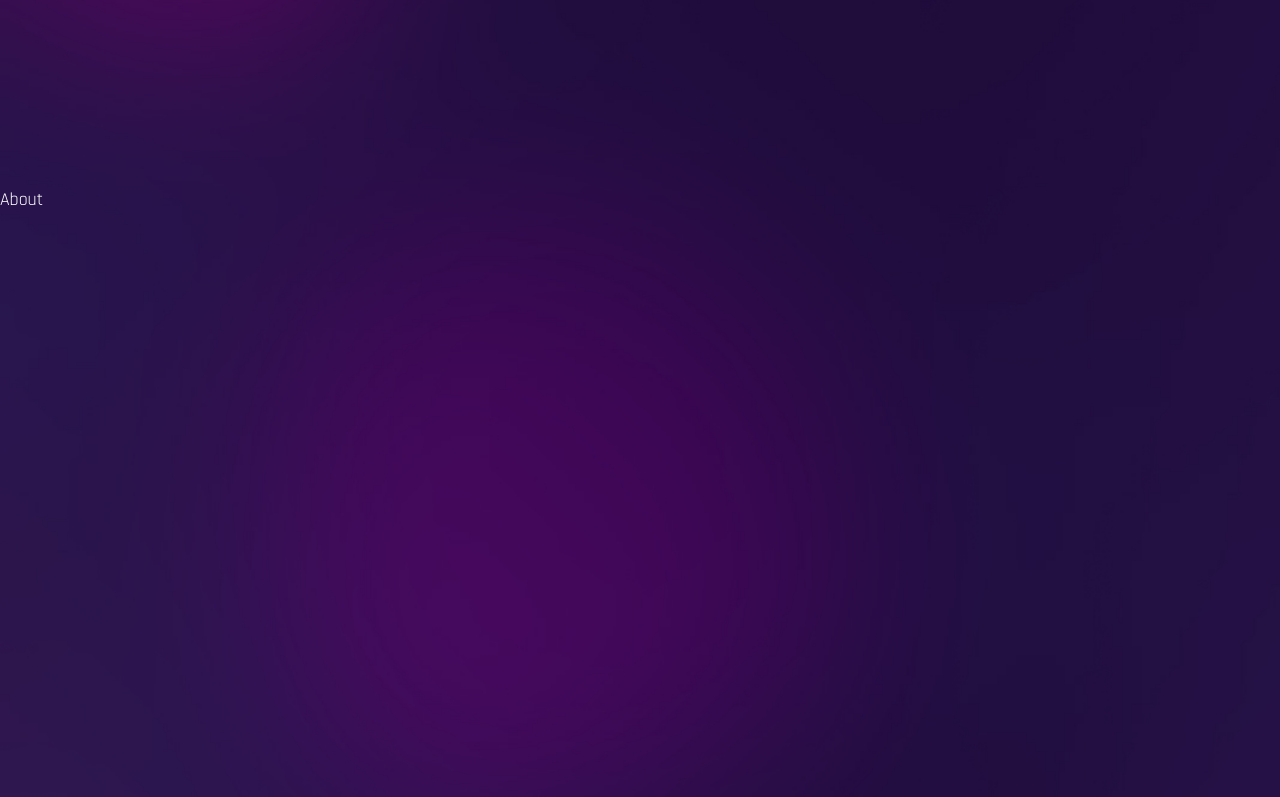
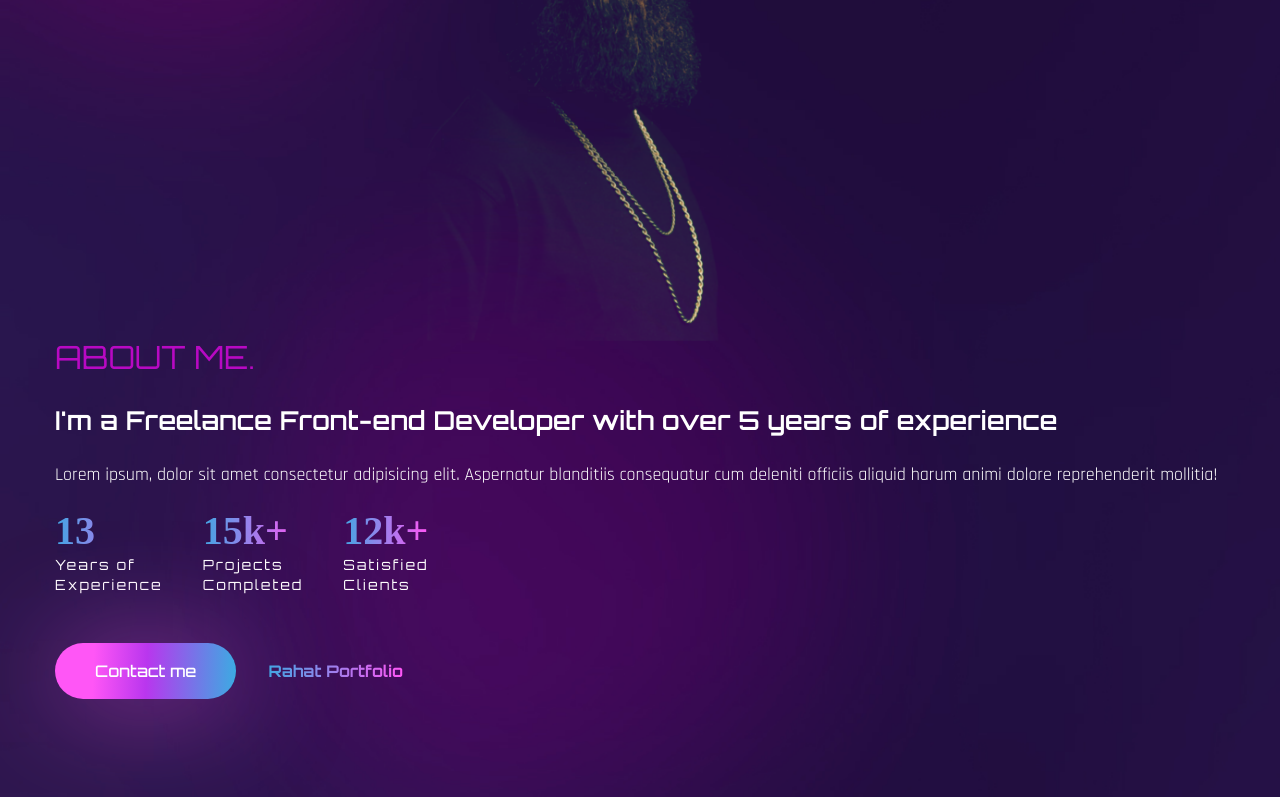
Before and after one commit to rahathasanDev/Rahat-Portfolio, a React (Create React App) app: page / in a window 1280 px wide. Shown: the part 936-1733 px from the top of the page. Built offline with nearby package versions, Linux system fonts and the light colour scheme; the HTML template or start-up script is replaced by a standard one; a web font is replaced by a local one.

Commit message:
abount section added

```diff
--- a/src/components/About.js
+++ b/src/components/About.js
@@ -1,7 +1,75 @@
-import React from 'react';
+import React from "react";
+import CountUp from "react-countup";
+import { useInView } from "react-intersection-observer";
+import { motion } from "framer-motion";
+import { fadeIn } from "../variants";
 
 const About = () => {
-  return <div className='section' id='about'>About</div>;
+  const [ref, inView] = useInView({ threshold: 0.5 });
+  return (
+    <section className="section" id="about" ref={ref}>
+      <div className="container mx-auto">
+        <div>
+          {/* img */}
+          <div className="flex-1 bg-about bg-contain bg-no-repeat h-[640px] mix-blend-lighten bg-top"></div>
+          <div className="flex-1">
+            <h2 className="h2 text-accent">About me.</h2>
+            <h3 className="h3 mb-4">
+              I'm a Freelance Front-end Developer with over 5 years of
+              experience
+            </h3>
+            <p className="mb-6">
+              Lorem ipsum, dolor sit amet consectetur adipisicing elit.
+              Aspernatur blanditiis consequatur cum deleniti officiis aliquid
+              harum animi dolore reprehenderit mollitia!
+            </p>
+            {/* state  */}
+            <div className="flex gap-x-6 lg:gap-x-10 mb-12">
+              <div>
+                <div className="text-[40px] font-tertiary text-gradient mb-2">
+                  {
+                    inView ?
+                    <CountUp start={0} end={13} duration={3}></CountUp>:null }
+                </div>
+                <div className="font-primary text-sm tracking-[2px]">
+                  Years of <br />
+                  Experience
+                </div>
+              </div>
+              <div>
+                <div className="text-[40px] font-tertiary text-gradient mb-2">
+                  {
+                    inView ?
+                    <CountUp start={0} end={15} duration={3}></CountUp>:null }k+
+                </div>
+                <div className="font-primary text-sm tracking-[2px]">
+                 Projects <br />
+                  Completed
+                </div>
+              </div>
+              <div>
+                <div className="text-[40px] font-tertiary text-gradient mb-2">
+                  {
+                    inView ?
+                    <CountUp start={0} end={12} duration={3}></CountUp>:null }k+
+                </div>
+                <div className="font-primary text-sm tracking-[2px]">
+                 Satisfied <br />
+                  Clients
+                </div>
+              </div>
+
+            </div>
+            <div className="flex gap-x-8 items-center">
+                <button className="btn btn-lg">Contact me </button>
+                <a href="#" className="text-gradient btn-link">Rahat Portfolio</a>
+
+              </div>
+          </div>
+        </div>
+      </div>
+    </section>
+  );
 };
 
 export default About;
```
